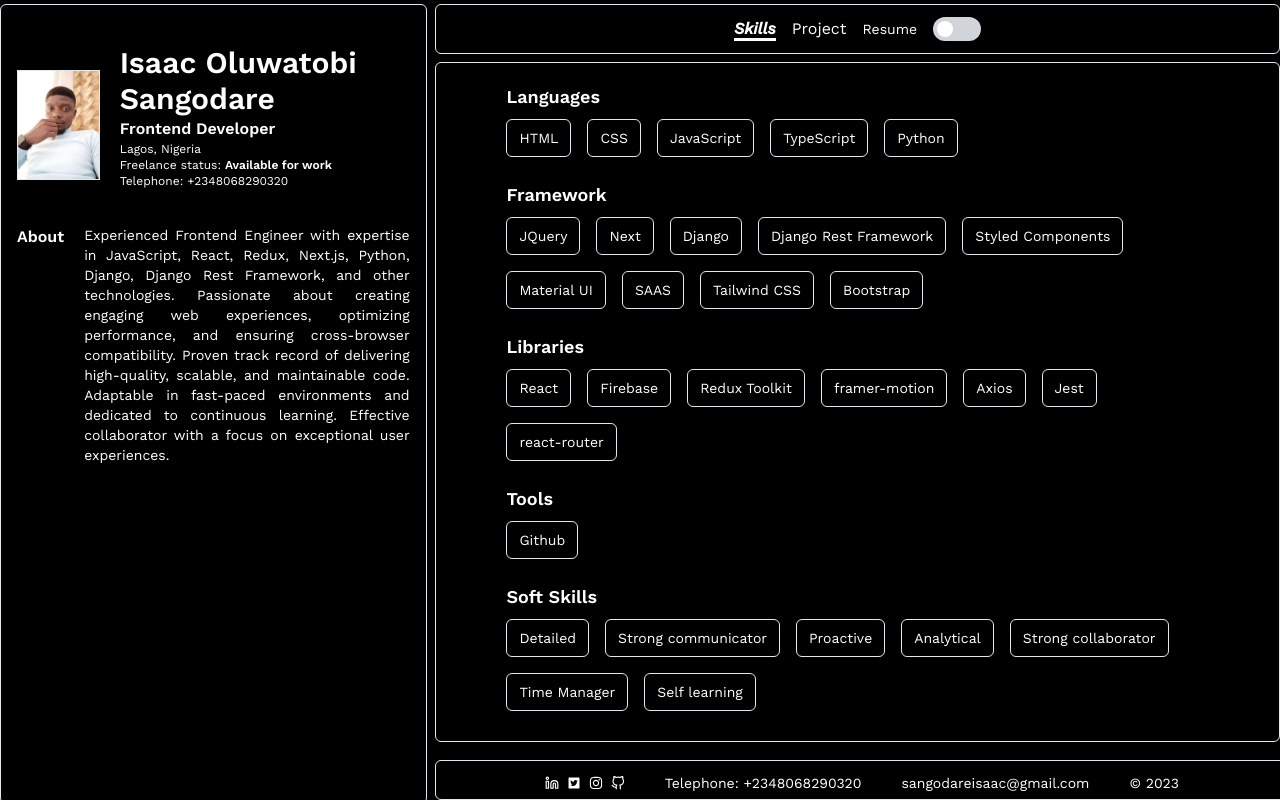
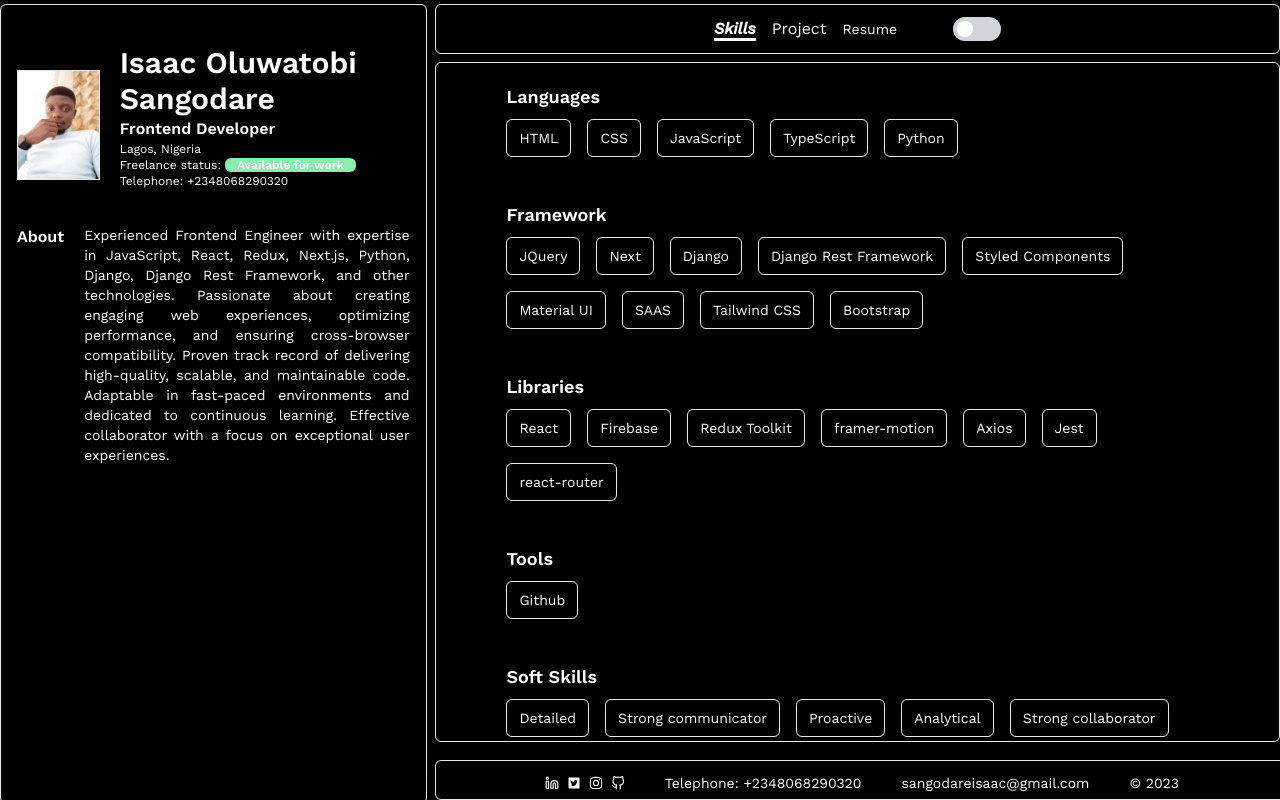
Before and after one commit to 92isaac/isaac, a React (Vite) app: page / in a window 1280 px wide. Built offline with nearby package versions, Linux system fonts and the light colour scheme; a web font is replaced by a local one.

Commit message:
Animation

```diff
--- a/package.json
+++ b/package.json
@@ -10,9 +10,11 @@
     "preview": "vite preview"
   },
   "dependencies": {
+    "framer-motion": "^10.12.17",
     "react": "^18.2.0",
     "react-dom": "^18.2.0",
     "react-icons": "^4.10.1",
+    "react-intersection-observer": "^9.5.2",
     "react-router-dom": "^6.13.0",
     "styled-components": "^6.0.0-rc.5"
   },
--- /dev/null
+++ b/src/animation/FadeIn.tsx
@@ -0,0 +1,13 @@
+import { motion } from 'framer-motion';
+
+export const FadeIn = ({ children }: { children: React.ReactNode }) => {
+  return (
+    <motion.div
+      initial={{ opacity: 0 }}
+      whileInView={{ opacity: 1 }}
+      transition={{ duration: 1, ease: 'easeIn' }}
+    >
+      {children}
+    </motion.div>
+  );
+};
--- /dev/null
+++ b/src/animation/SlideUp.tsx
@@ -0,0 +1,51 @@
+import React from 'react';
+import { motion } from 'framer-motion';
+import { AnimationControls } from 'framer-motion';
+
+export const ease = [0.6, 0.05, -0.01, 0.9];
+
+const nameVariant = {
+  initial: {
+    y: 70,
+  },
+  animate: {
+    y: 0,
+    transition: {
+      ease: ease,
+      duration: 0.8,
+    },
+  },
+};
+const containerVariant = {
+  initial: {
+    opacity: 0,
+  },
+  animate: {
+    opacity: 1,
+    delayChildren: 0.1,
+  },
+};
+
+const SlideUp = ({
+  children,
+  animate,
+}: {
+  children: React.ReactNode;
+  animate: string | AnimationControls;
+}) => {
+  return (
+    <motion.div
+      variants={containerVariant}
+      initial='initial'
+      animate={animate}
+      className='relative'
+    >
+      <div className='relative'>
+        <div className='overflow-y-hidden'>
+          <motion.div variants={nameVariant}>{children}</motion.div>
+        </div>
+      </div>
+    </motion.div>
+  );
+};
+export default SlideUp;
--- a/src/components/Footer/MobileFooter.tsx
+++ b/src/components/Footer/MobileFooter.tsx
@@ -10,7 +10,7 @@
 
   return (
     <div className={` ${checked ? 'bg-black text-white' : 'text-black bg-white' } flex justify-center items-center md:hidden`}>
-         <ul className='flex gap-4 items-center h-12'>
+         <ul className='flex gap-4 items-center h-12 mr-4'>
             <li className='text-center'>
               <GiSkills className='mx-auto my-0 text-lg' />
               <Link to='/' className='text-sm'>Skills</Link></li>
--- a/src/components/Navigationbar/Navbar.tsx
+++ b/src/components/Navigationbar/Navbar.tsx
@@ -4,7 +4,7 @@
 export const Navbar = () => {
   return (
     <Nav className='hidden md:flex justify-center lg:py-3 md:gap-4 md:items-center'>
-        <ul className='flex gap-4 items-center'>
+        <ul className='flex gap-4 items-center mr-10'>
             <li><NavLink to='/'>Skills</NavLink></li>
             <li><NavLink to='/projects'>Project</NavLink></li>
             <li><Link to={'/Sangodare Isaac Oluwatobi Resume.pdf'} target='_blank' rel='noreferrer' className='text-sm'>Resume</Link></li>
--- a/src/components/Navigationbar/Sidebar.tsx
+++ b/src/components/Navigationbar/Sidebar.tsx
@@ -1,31 +1,49 @@
 import { isaac } from "../../utilities/image"
 import { lasop } from "../../utilities/image"
 import { Link } from 'react-router-dom'
+import { useAnimation } from "framer-motion";
+import { useInView } from "react-intersection-observer";
+import { useEffect } from 'react'
+import SlideUp from "../../animation/SlideUp";
+import { FadeIn } from "../../animation/FadeIn";
 
 export const Sidebar = () => {
+    const controls = useAnimation();
+    const [ref, inView] = useInView();
+    useEffect(() => {
+      if (inView) {
+        controls.start('animate');
+      }
+    }, [controls, inView]);
   return (
     <div className="px-4 transform transition duration-1000 ease-in-out">
-        <div className="block mt-3 lg:flex items-center md:mt-5 lg:mt-10">
+        <div className="block mt-3 lg:flex items-center md:mt-5 lg:mt-10" ref={ref}>
             <div className="border">
+                <FadeIn>
                 <img src={isaac} alt="isaac" className="hidden md:hidden lg:block lg:object-contain h-1/2 w-[120px]"/>
                 <img src={lasop} alt="lasop" className="block lg:hidden md:object-contain h-1/2 w-full"/>
+                </FadeIn>
             </div>
-            <div className="mb-4 text-justify md:px-5">
+            <div className="mb-4 md:mb-0 lg:mb-4 text-justify md:px-5">
+        <SlideUp animate={controls}>
                 <h1 className=" text-2xl md:text-lg lg:text-3xl font-extrabold text-left">Isaac Oluwatobi Sangodare</h1>
+            </SlideUp>
                 <h3 className="font-semibold">Frontend Developer</h3>
                 <h4 className="text-xs">Lagos, Nigeria</h4>
-                <h4 className="text-xs">Freelance status: <span className="font-extrabold">Available for work</span></h4>
+                <h4 className="text-xs">Freelance status: <span className="font-extrabold bg-green-300 rounded-md px-3 md:block lg:inline">Available for work</span></h4>
                 <p className="text-xs">
           <Link to="tel:+2348068290320">Telephone: +2348068290320</Link>
         </p>
             </div>
         </div>
-        <div className="block mt-5 md:block lg:flex lg:gap-5">
+        <div className="block lg:mt-5 md:block lg:flex lg:gap-5">
             <h2 className="font-bold">About</h2>
-            <div className="text-justify">
+            <div className="text-justify" ref={ref}>
+            <SlideUp animate={controls}>
                 <p className="text-xs lg:text-sm">
                 Experienced Frontend Engineer with expertise in JavaScript, React, Redux, Next.js, Python, Django, Django Rest Framework, and other technologies. Passionate about creating engaging web experiences, optimizing performance, and ensuring cross-browser compatibility. Proven track record of delivering high-quality, scalable, and maintainable code. Adaptable in fast-paced environments and dedicated to continuous learning. Effective collaborator with a focus on exceptional user experiences.
                 </p>
+            </SlideUp>
             </div>
         </div>
     </div>
--- a/src/components/Project/Project.tsx
+++ b/src/components/Project/Project.tsx
@@ -2,17 +2,30 @@
  import { Link, useNavigate } from 'react-router-dom'
 // import { useRef } from 'react'
 import { projects } from '../../utilities/data'
+import { useInView } from "react-intersection-observer";
+import { useAnimation } from "framer-motion";
+import { useEffect } from 'react';
+import { FadeIn } from '../../animation/FadeIn';
 
 
 
 export const Project = () => {
   const navigate = useNavigate()
+  const controls = useAnimation();
+  const [ref, inView] = useInView();
+
+  useEffect(() => {
+    if (inView) {
+      controls.start('animate');
+    }
+  }, [controls, inView]);
   return (
     <div>
         <div className="project__container">
         <div className="flex gap-2 flex-wrap" >
           {projects.map((project) => (
-            <div className="w-full md:w-[200px] md:h-[280px] lg:w-[220px] lg:h-[300px] relative overflow-hidden" key={project.name} onClick={()=>navigate(`/project/${project.id}`)}>
+              <FadeIn key={project.name}>
+            <div className="w-full md:w-[200px] md:h-[280px] lg:w-[220px] lg:h-[300px] relative overflow-hidden"  onClick={()=>navigate(`/project/${project.id}`)}>
               <img src={project.img} alt="project " className='projectimg w-full h-full object-cover transform hover:scale-105 transition duration-1000 ease-in-out'/>
               <div className="absolute bottom-0 bg-black left-0 w-full text-white transition text-center opacity-0 hover:opacity-100">
                 <h1 className='font-bold text-2xl mt-10'>{project.name}</h1>
@@ -24,6 +37,7 @@
                 </div>
               </div>
             </div>
+            </FadeIn>
           ))}
         </div>
       </div>
--- a/src/components/Skills/Skills.tsx
+++ b/src/components/Skills/Skills.tsx
@@ -1,17 +1,31 @@
 import { skills } from "../../utilities/data";
+import { useAnimation } from "framer-motion";
+import { useInView } from "react-intersection-observer";
+import { useEffect } from 'react';
+import SlideUp from "../../animation/SlideUp";
 
 const Skills = () => {
+  const controls = useAnimation();
+  const [ref, inView] = useInView();
+  useEffect(() => {
+    if (inView) {
+      controls.start('animate');
+    }
+  }, [controls, inView]);
   return (
     <div className="w-full">
-      <div className="my-0 mx-auto w-10/12 gap-[50px]">
+      <div className="my-0 mx-auto w-10/12 gap-[50px]" ref={ref}>
         {skills.map((skill)=>(
             <div className="my-5" key={skill.name}>
             <h1 className="text-lg font-bold mb- mt- capitalize ">{skill.name}</h1>
+        <SlideUp animate={controls}>
+
            <div className="flex items-center gap-4 mt-2 flex-wrap mb-6">{
             skill.list.map((list, index)=>(
                 <h2 className="text-sm font-normal px-3 py-2 transform hover:scale-105 transition duration-1000 ease-in-out hover:font-extrabold hover:text-lg border rounded-md" key={index}>{list}</h2>
             ))
             }</div>
+            </SlideUp>
               </div>
 
         ))}
--- a/src/utilities/data.ts
+++ b/src/utilities/data.ts
@@ -47,7 +47,7 @@
       "Leveraging cutting-edge technologies and a robust backend infrastructure through the team of developers coming together on this project, my team player ability was stretched.",
       "The outcome of this project is a visually stunning and user-friendly platform that seamlessly connects travelers with their dream destinations. Travel options are available for users to browse through effortlessly, accessing detailed itineraries and booking their trips securely with ease. By offering extensive details, easy reservation procedures, and a visually captivating website that sparks wanderlust, our solution elevates the overall travel experience.",
     ],
-    webLink: "https://geotravels.vercel.app/",
+    webLink: "https://www.gowithgeo.com/",
   },
   {
     id: 2,
```
Also changed, not shown: src/components/Project/ProjectDetails.tsx (+3 -21 lines), 1 other file (tests, documents, lock files or other folders).
